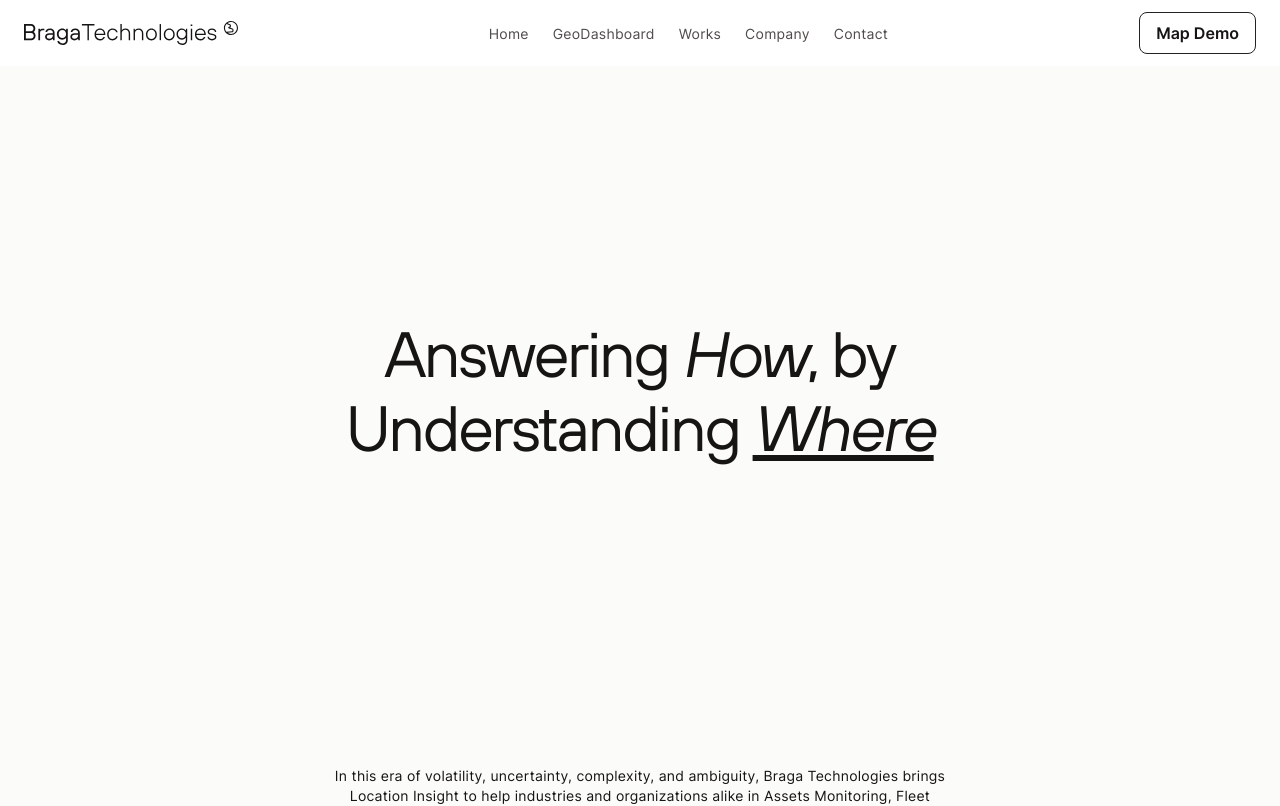
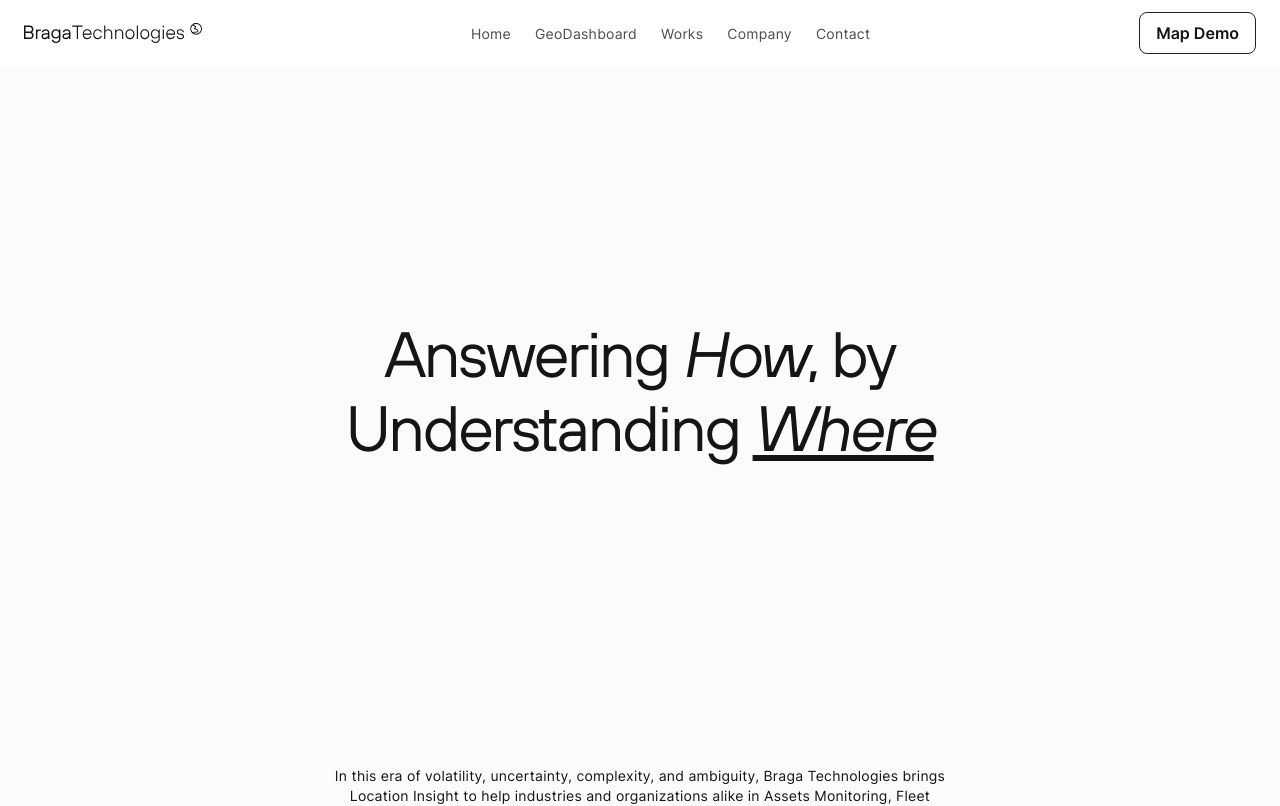
Before and after one commit to FelineJTD/braga-technologies-main-site, a Next.js app: page / in a window 1280 px wide. Shown: the top 806 px of the page. Built offline with nearby package versions, Linux system fonts and the light colour scheme.

Commit message:
add font family

```diff
--- a/components/navbar.js
+++ b/components/navbar.js
@@ -4,7 +4,7 @@ import Link from 'next/link'
 export default function Navbar() {
   return (
     <nav className='flex items-center justify-between w-full px-6 py-3 bg-white text-gray-600 bg-opacity-80 backdrop-blur sticky top-0 z-40'>
-      <img src='/logo-braga-full.svg' alt='Braga Technologies Logo' className='h-6' />
+      <img src='/logo-braga-full.svg' alt='Braga Technologies Logo' className='h-5' />
       <div className='justify-self-center space-x-6'>
         <Link href='/'><a className='un text-sm'>Home</a></Link>
         <a href='https://geodashboard.braga.co.id/' rel='noreferrer noopener' className='un text-sm'>GeoDashboard</a>
--- a/styles/globals.css
+++ b/styles/globals.css
@@ -37,6 +37,7 @@ html,
 body {
   padding: 0;
   margin: 0;
+  font-family: 'Inter', sans-serif;
 }
 
 h1 {
@@ -158,7 +159,7 @@ button {
 .un {
   display: inline-block;
   padding-bottom:2px;
-  background-image: linear-gradient(#000, #000);
+  background-image: linear-gradient(#4F4C4A, #4F4C4A);
   background-position: 0 100%; /*OR bottom left*/
   background-size: 0% 2px;
   background-repeat: no-repeat;
```
